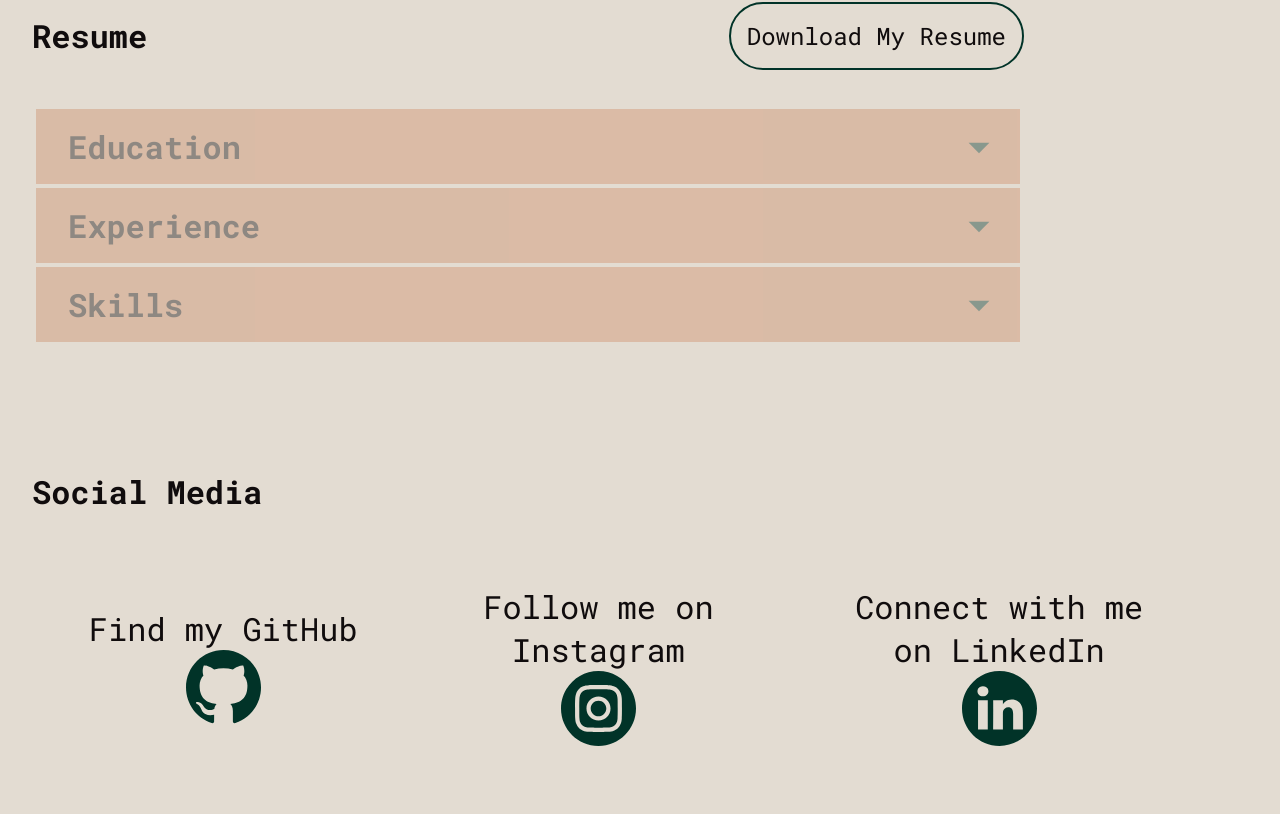
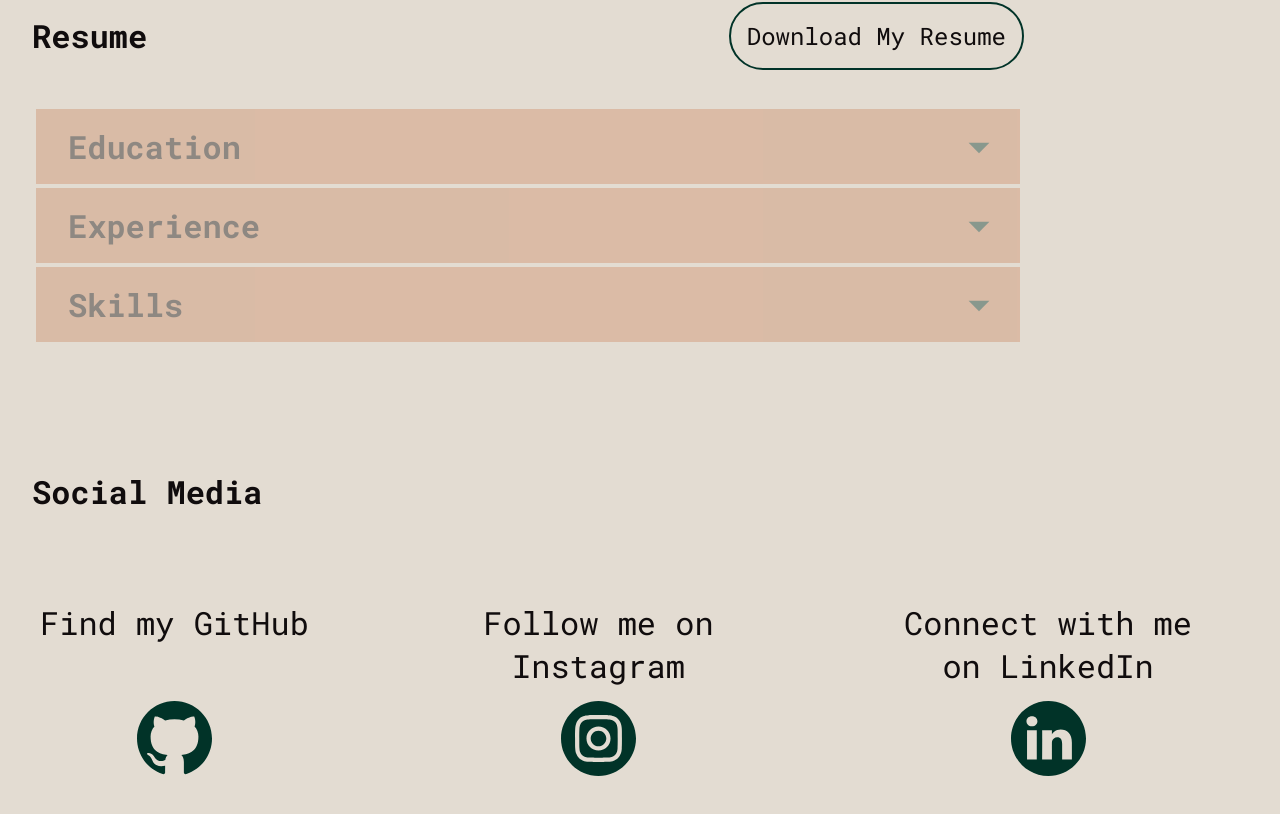
Before and after one commit to Cloud9Calm/erin-cronie-portfolio-2.0, a React (Create React App) app: page / in a window 1280 px wide. Shown: the part 2107-2921 px from the top of the page. Built offline with nearby package versions, Linux system fonts and the light colour scheme.

Commit message:
svgs more centered

```diff
--- a/src/components/SocialMedia/SocialMedia.scss
+++ b/src/components/SocialMedia/SocialMedia.scss
@@ -10,9 +10,19 @@
         padding: 0;
             @include tablet {
                 flex-direction: row;
-                justify-content: space-evenly;;
+                justify-content: space-between;
                 font-size: 3rem;
             }
+    }
+
+    &__link {
+        height: 45px;
+            @include tablet {
+            height: 125px;
+                @include desktop {
+                    height: 100px;
+                }
+        }
     }
 
     &__list-item {
@@ -21,7 +31,7 @@
         font-size: 1rem;
         text-align: center;
         max-width: 20rem;
-        margin: 1rem 0;
+        margin: 2rem 1rem;
         border: transparent;
         border-radius: 10px;
         padding: .5rem;
```
